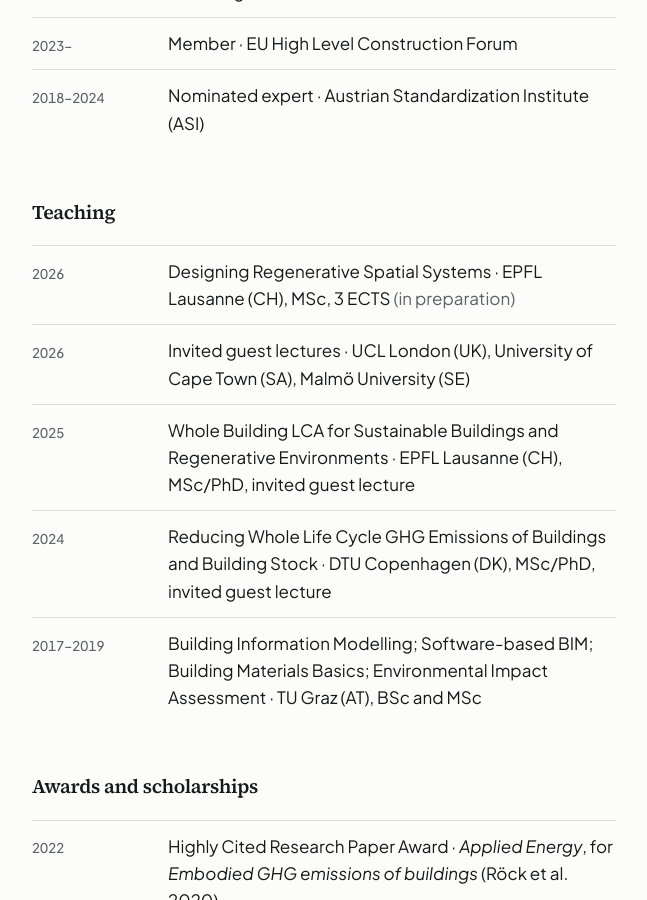
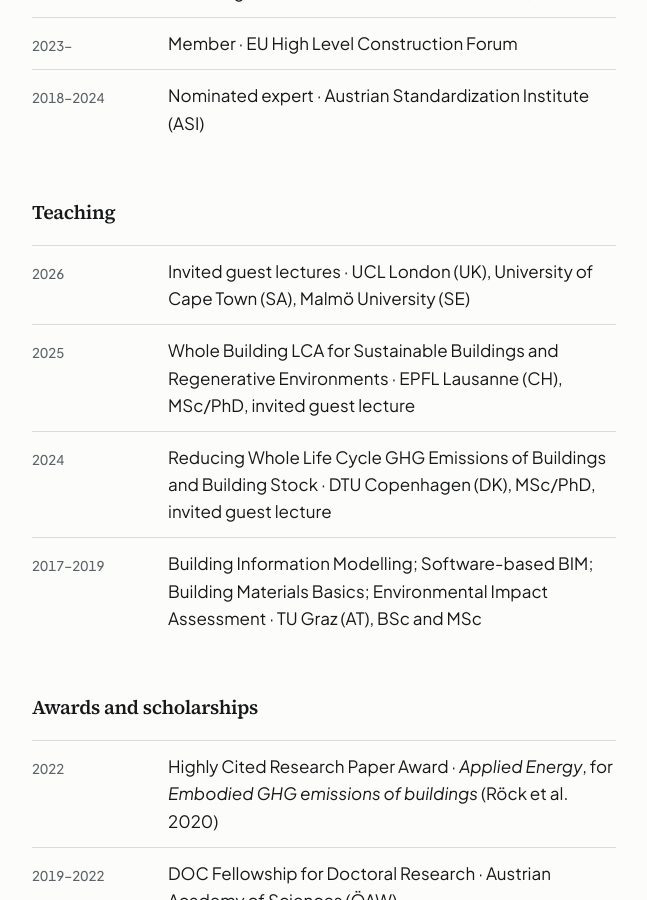
Before and after one commit to mroeck/martinroeck.com, a Jekyll site: the page built from cv.md, in a window 1280 px wide and 900 px high, scrolled down 2578 px. Shown: the whole window, without its empty margins (316-963 px from the left). Built offline with Jekyll 4.4.1, drawn with Linux system fonts in a browser that asks for light colours.

Commit message:
Update cv.md

```diff
--- a/cv.md
+++ b/cv.md
@@ -55,7 +55,6 @@ permalink: /cv/
 ## Teaching
 
 <ul class="entries">
-  <li><span class="yr">2026</span><span>Designing Regenerative Spatial Systems · EPFL Lausanne (CH), MSc, 3 ECTS <span class="muted">(in preparation)</span></span></li>
   <li><span class="yr">2026</span><span>Invited guest lectures · UCL London (UK), University of Cape Town (SA), Malmö University (SE)</span></li>
   <li><span class="yr">2025</span><span>Whole Building LCA for Sustainable Buildings and Regenerative Environments · EPFL Lausanne (CH), MSc/PhD, invited guest lecture</span></li>
   <li><span class="yr">2024</span><span>Reducing Whole Life Cycle GHG Emissions of Buildings and Building Stock · DTU Copenhagen (DK), MSc/PhD, invited guest lecture</span></li>
```
